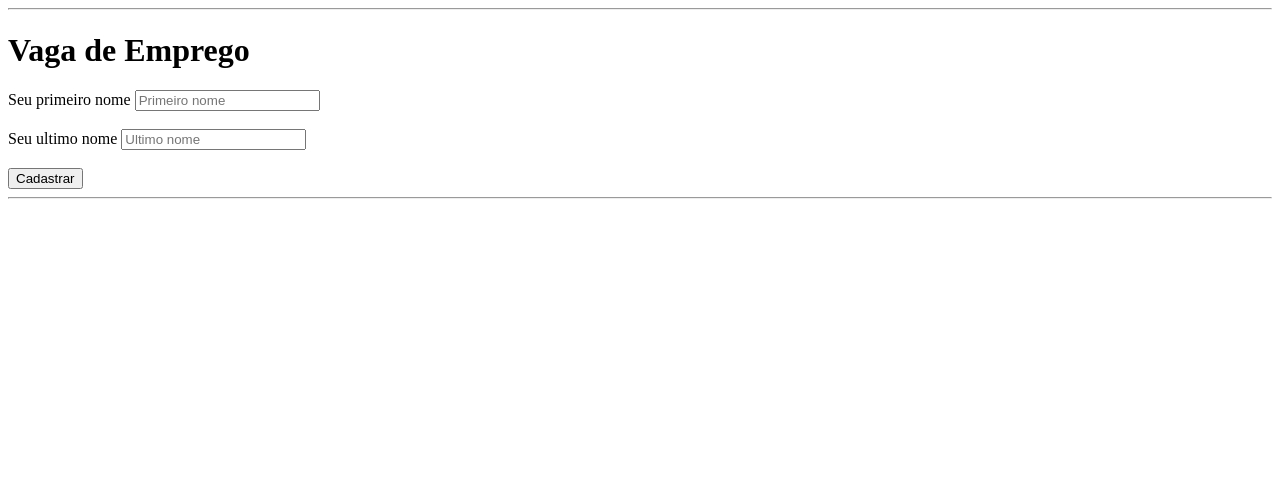
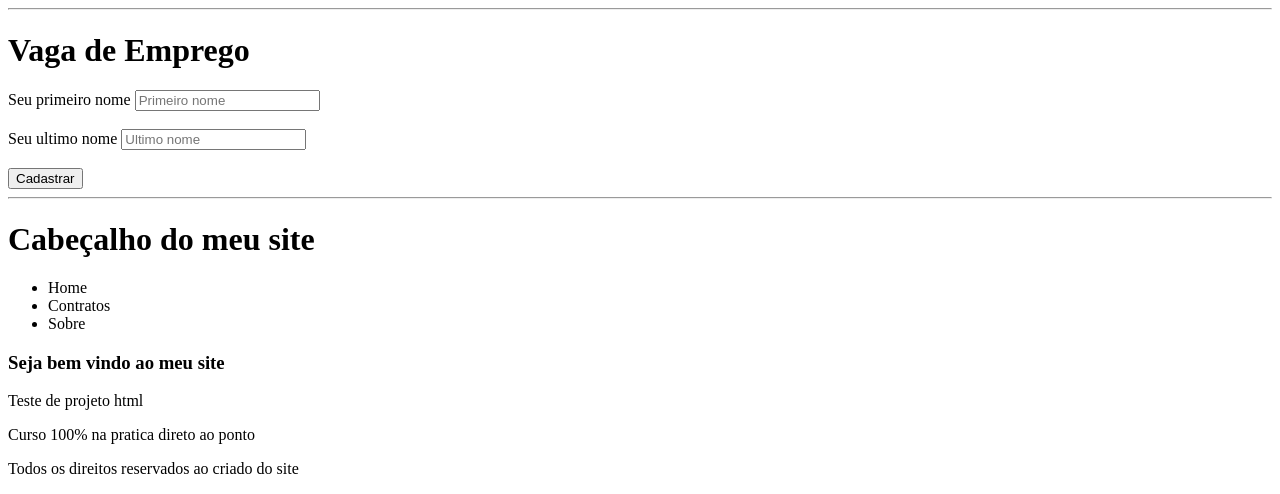
Before and after one commit to pedroxhenrique/Curso-FullStack-Pro, a plain HTML site: page FullStack Pro/projeto_teste.html in a window 1280 px wide. Shown: the part 1336-1830 px from the top of the page. Before the commit the page ends 1543 px from the top, so only its background shows below. Drawn offline with Linux system fonts and the light colour scheme.

Commit message:
HTML Semântico

```diff
--- a/FullStack Pro/projeto_teste.html
+++ b/FullStack Pro/projeto_teste.html
@@ -92,6 +92,34 @@ height="100"
 
 <hr>
 
+<header>
+    <h1>Cabeçalho do meu site</h1>
+
+ <nav>
+   <ul>
+        <li>Home</li>
+        <li>Contratos</li>
+        <li>Sobre</li>
+    </ul>
+</nav>
+</header>
+
+<div>
+    <article>
+        <h3>Seja bem vindo ao meu site</h3>
+        <p>Teste de projeto html</p>
+    </article>
+
+    <aside>
+        Curso 100% na pratica direto ao ponto
+    </aside>
+</div>
+
+<footer>
+    <p>Todos os direitos reservados ao criado do site</p>
+</footer>
+
+
 
 
 </body>
--- /dev/null
+++ b/meusite/style.css
@@ -0,0 +1,4 @@
+h1{
+    color: brown;
+    font-size: 45px;
+}
```
Also changed, not shown: meusite/index.html (added, +20 -0 lines), 2 other files.
